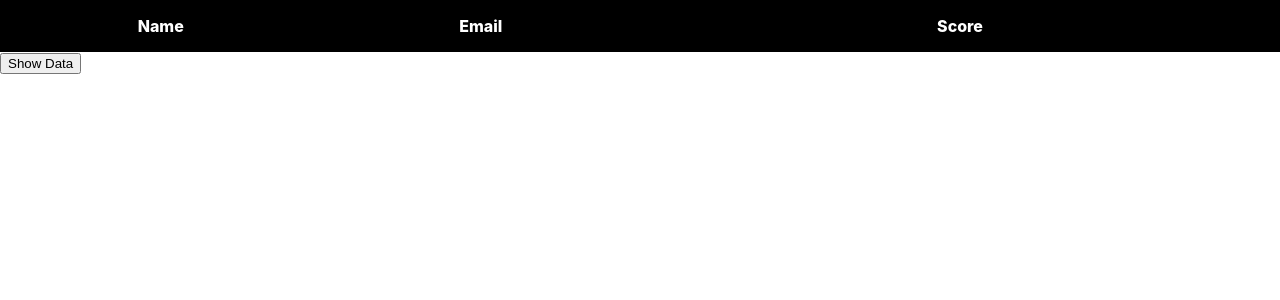
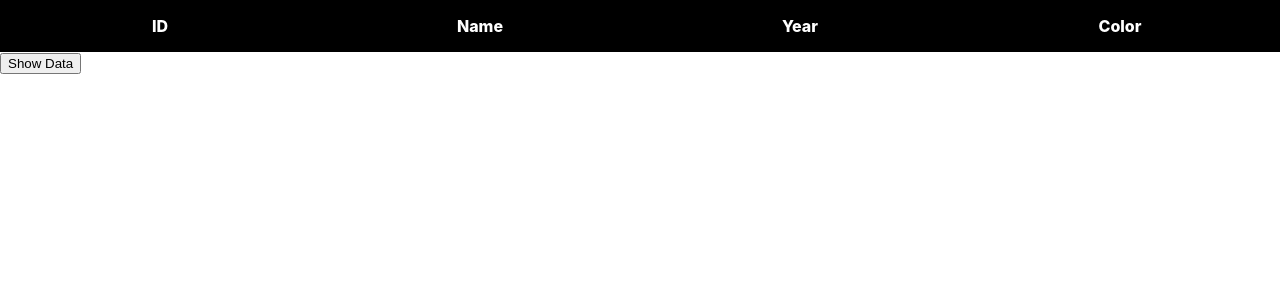
Before and after one commit to SalehinBinIqbal/FetchApiPractice, a React (Create React App) app: page / in a window 1280 px wide. Shown: the top 300 px of the page. Built offline with nearby package versions, Linux system fonts and the light colour scheme; the HTML template or start-up script is replaced by a standard one.

Commit message:
Fix: Api fetching fixed

```diff
--- a/src/components/FetchApi.jsx
+++ b/src/components/FetchApi.jsx
@@ -24,7 +24,7 @@ function FetchApi() {
 
   const showData = async () => {
     try {
-      const res = await fetch("https://api.npms.io/v2/search?q=react");
+      const res = await fetch("https://reqres.in/api/posts");
       if (!res.ok) {
         throw res;
       }
@@ -39,28 +39,20 @@ function FetchApi() {
     <>
       {error && <h1>There is a error</h1>}
       <div className={classes.tableHead}>
-        <div className={classes.headWrapper}>
-          <p>Name</p>
-          <p>Email</p>
-        </div>
-        <p>Score</p>
+        <p>ID</p>
+        <p>Name</p>
+        <p>Year</p>
+        <p>Color</p>
       </div>
       <button onClick={showData}>Show Data</button>
       {data &&
-        data.results.map((info) => {
+        data.data.map((info) => {
           return (
-            <div className={classes.items}>
-              <div>
-                {info.package.maintainers.map((item, index) => {
-                  return (
-                    <div className={classes.item} key={index}>
-                      <p>{item.username}</p>
-                      <p>{item.email}</p>
-                    </div>
-                  );
-                })}
-              </div>
-              <p>{info.score.final}</p>
+            <div className={classes.item} key={info.id}>
+              <p>{info.id}</p>
+              <p>{info.name}</p>
+              <p>{info.year}</p>
+              <p>{info.color}</p>
             </div>
           );
         })}
--- a/src/components/FetchApi.module.css
+++ b/src/components/FetchApi.module.css
@@ -1,29 +1,19 @@
 .tableHead{
     display: grid;
-    grid-template-columns: repeat(2,1fr);
+    grid-template-columns: repeat(4,1fr);
     text-align: center;
     font-weight: 800;
     color: white;
     background-color: black;
 }
-.headWrapper{
-    display: flex;
-    justify-content: space-around;
-}
-.items{
-    display: grid;
-    grid-template-columns: repeat(2,1fr);
-    align-items: center;
-    text-align: center;
-    border-bottom: 2px solid black;
-}
 .item{
     display: grid;
-    grid-template-columns: repeat(2,1fr);
+    grid-template-columns: repeat(4,1fr);
+    text-align: center;
     font-weight: 800;
     margin: 1rem 0;
 }
-/* .item:nth-child(3){
+.item:nth-child(3){
     background-color: #98B2D1;
 }
 .item:nth-child(4){
@@ -40,4 +30,4 @@
 }
 .item:nth-child(8){
     background-color: #53B0AE;
-} */
+}
```
